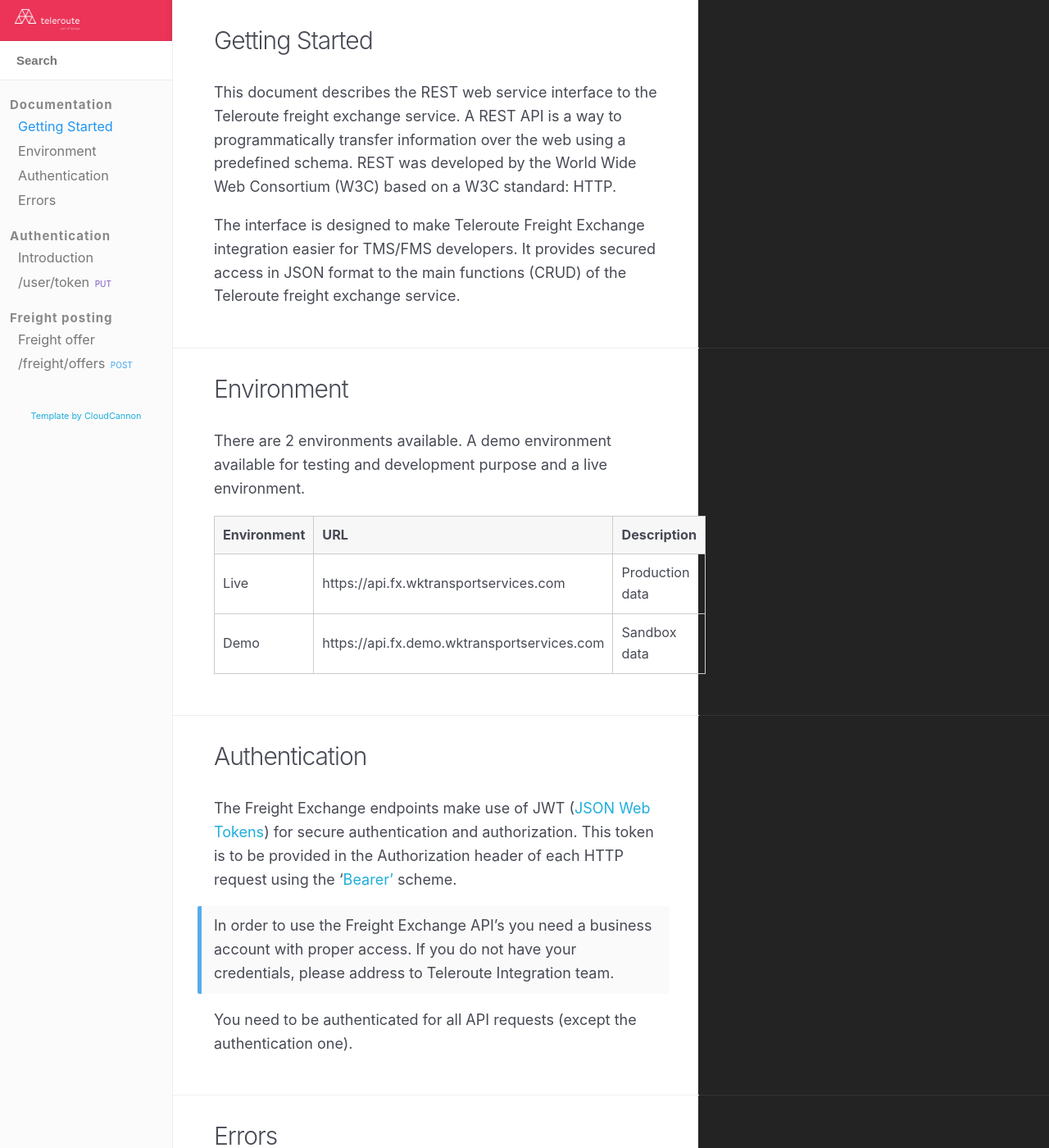
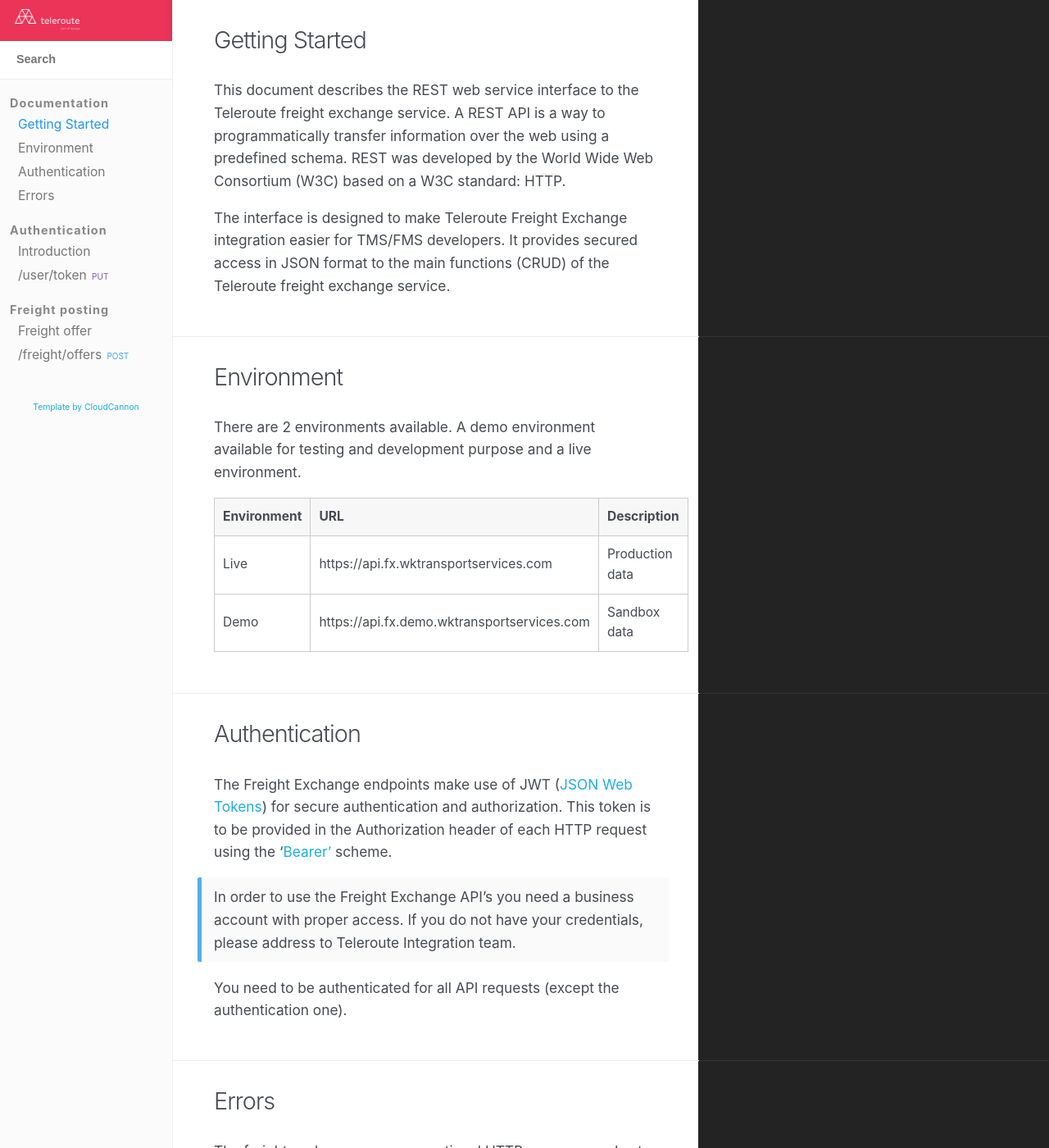
Before and after one commit to pierreyb/telerouteAPI, a Jekyll site: the page built from index.html, in a window 1280 px wide and 1400 px high. Shown: the whole window at 82% size. Built offline with Jekyll 4.4.1, drawn with Linux system fonts in a browser that asks for light colours; nearby versions of some CDN libraries.

Commit message:
Updated '_sass/_main.scss' via CloudCannon

```diff
--- a/_sass/_main.scss
+++ b/_sass/_main.scss
@@ -9,7 +9,7 @@
 }
 
 html {
-	font-size: 62.5%;
+	font-size: 60%;
 	color: #474a54;
 	background: #232323;
 	height: 100vh;
```
